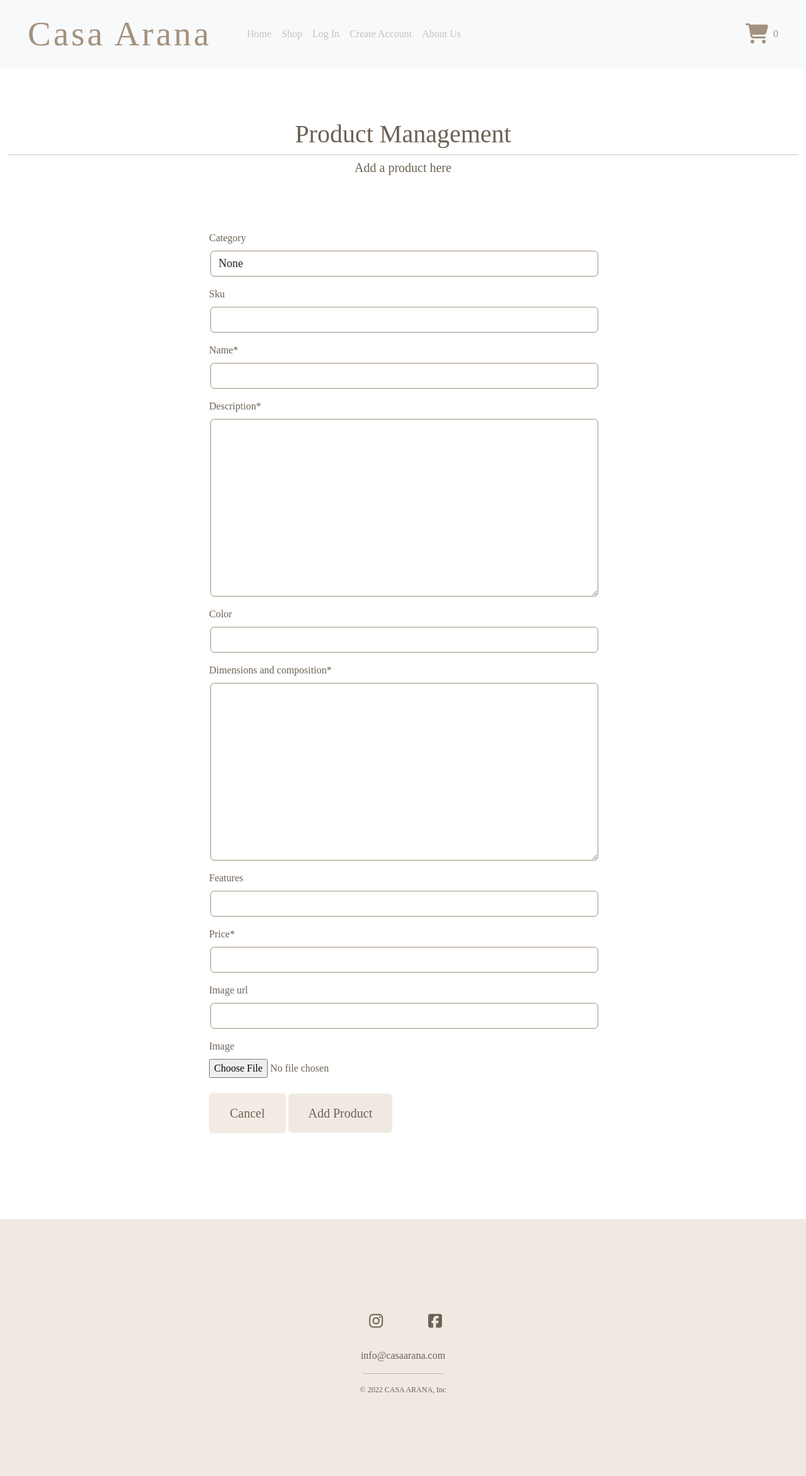
After one commit to Esteph27/casa_arana, a Django app: page /products/add/ in a window 1280 px wide. The commit adds this page. Shown: the whole page at 63% size. Run offline with Django 3.2, Linux system fonts and the light colour scheme; data comes from the database, SQL or seed files in the repository; some libraries are stand-ins or nearby versions.

Commit message:
created add_product page

```diff
--- a/products/forms.py
+++ b/products/forms.py
@@ -15,4 +15,4 @@ class ProductForm(forms.ModelForm):
 
         self.fields['category'].choices = friendly_names
         for field_name, field in self.fields.items():
-            field.widget.attrs['class'] = 'form-control'
+            field.widget.attrs['class'] = 'add_product_form'
--- a/products/static/products/css/products.css
+++ b/products/static/products/css/products.css
@@ -171,6 +171,40 @@ li.nav-item.dropdown {
     font-size: 20px;
 }
 
+/* ------------------------------------------ add product */
+
+.add-product-header {
+    text-align: center;
+    height: auto;
+    margin-top: 5rem;
+    margin-bottom: 5rem;
+}
+
+.add-product-header hr {
+    margin: 0 auto;
+}
+
+.add-product-header h2 {
+    font-size: 30px;
+}
+
+.container-center {
+    text-align: center;
+}
+
+.container-center .push-to-center {
+    margin: 0 auto;
+}
+
+.add_product_form .btn, a {
+    padding: 1rem 2rem;
+}
+
+.extra-margin-bottom {
+    margin-bottom: 8rem;
+}
+
+
 /* ------------------------------------------ media queries */
 
 
--- /dev/null
+++ b/products/templates/products/add_product.html
@@ -0,0 +1,42 @@
+{% extends "base.html" %}
+{% load static %}
+
+{% block extra_css %}
+    {{ block.super }}
+    <link rel="stylesheet" href="{% static 'products/css/products.css' %}">
+{% endblock %}
+
+{% block content %}
+
+<!-- header -->
+<div class="container-fluid add-product-header">
+    <div class="row">
+        <div class="col-12">
+            <h1>Product Management</h1>
+        </div>
+        <div class="col-12">
+            <hr>
+        </div>
+        <div class="col-12 mt-2">
+            <h5>Add a product here</h5>
+        </div>
+    </div>
+</div>
+
+<!-- add product section-->
+<div class="container-fluid container-center extra-margin-bottom">
+    <div class="row">
+        <div class="col-12 col-lg-6 push-to-center">
+            <form method="POST" action="{% url 'add_product' %}" class="form mb-2 add_product_form"  enctype="multipart/form-data">
+                {% csrf_token %}
+                {{ form | crispy }}
+                <div class="text-left mt-4">
+                    <a class="btn" href="{% url 'products' %}">Cancel</a>
+                    <button class="btn" type="submit">Add Product</button>
+                </div>
+            </form>
+        </div>
+    </div>
+</div>
+
+{% endblock %}
--- a/products/urls.py
+++ b/products/urls.py
@@ -3,5 +3,6 @@ from . import views
 
 urlpatterns = [
     path('', views.all_products, name="products"),
-    path('<product_id>', views.product_info, name="product_info"),
+    path('<int:product_id>', views.product_info, name="product_info"),
+    path('add/', views.add_product, name='add_product'),
 ]
--- a/products/views.py
+++ b/products/views.py
@@ -4,6 +4,7 @@ from django.db.models import Q
 from django.db.models.functions import Lower
 
 from .models import Product, Category
+from .forms import ProductForm
 
 # Create your views here.
 def all_products(request):
@@ -71,3 +72,18 @@ def product_info(request, product_id):
     }
 
     return render(request, 'products/product_info.html', context)
+
+
+# ---------------------- admin
+def add_product(request):
+    """
+    Add a product to the store
+    """
+
+    form = ProductForm()
+    template = 'products/add_product.html'
+    context = {
+        'form': form,
+    }
+
+    return render(request, template, context)
```
Also changed, not shown: user_profiles/views.py (line endings or trailing spaces).
